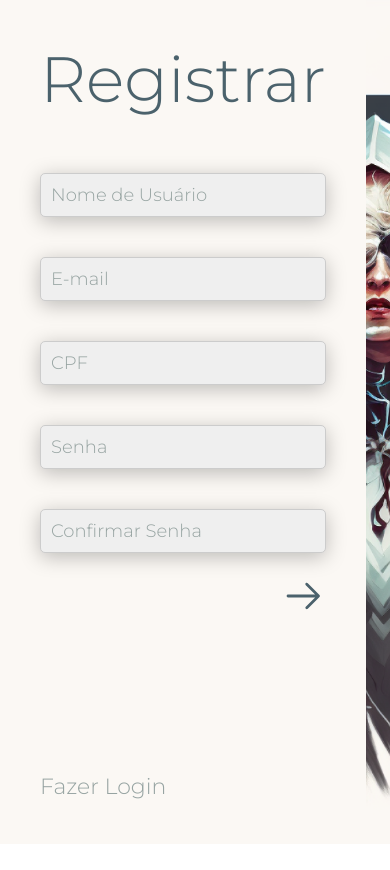
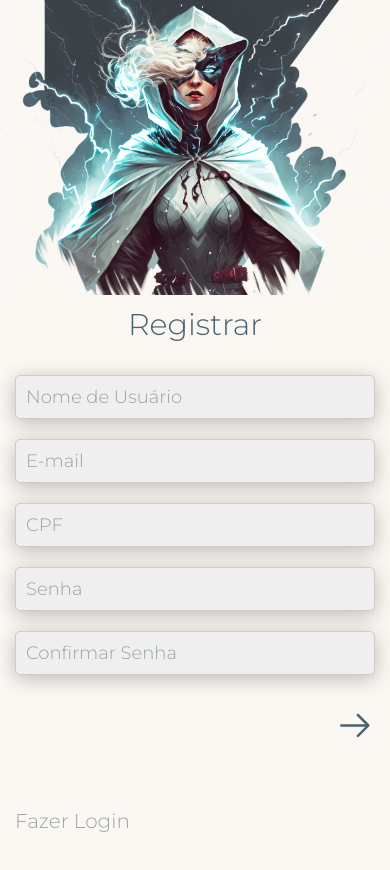
Before and after one commit to luiz-000/TraineeEmakers, a React (Vite) app: page /registrar in a window 390 px wide. Shown: the top 870 px of the page. Before the commit the page ends 848 px from the top, so only its background shows below. Built offline with nearby package versions, Linux system fonts and the light colour scheme.

Commit message:
Importando o componente formulário e deixando a tela de registrar conta responsiva

```diff
--- a/src/pages/Registro/Registrar.css
+++ b/src/pages/Registro/Registrar.css
@@ -1,84 +1,53 @@
-.container{
-    display: flex;
-    height: 100vh;
+.containerRegistrar {
+    width: 100vw;
+    min-height: 100vh;
 
     background-color: #FBF8F4;
 }
 
-.containerRegistrar{
-    flex: 2;
+.containerInternoRegistrar {
     display: flex;
-    flex-direction: column;
-    padding: 40px;
+    flex-direction: row;
+    width: 100%;
+    height: 100%;
 }
 
-.formGroup h1{
-    margin-bottom: 15px;
-    display: flex;
-    justify-content: center;
-    align-items: center;
-    color: #4B626C;
-    font-size: 64px;
-    font-weight: 400;
-    line-height: 78.02px;
+.imagemFundoRegistrar {
+    width: 70vw;
+    height: 100vh;
 }
 
-.formGroup input{
-    width: 100%;
-    padding: 10px;
-    margin-top: 40px;
-    background-color: #EFEFEF;
-    font-size: 18px;
-    border: 1px solid #ccc;
-    border-radius: 5px;
-    box-shadow: 0px 4px 20px 0px #00000040;
-    box-sizing: border-box;
-}
-
-.formGroup input::placeholder{
-    color: #97A4A2;
-    font-weight: 300;
-    font-size: 18px;
-    line-height: 29.26px;
-}
-
-.butonRegistrar{
-    display: flex;
-    justify-content: end;
-    align-items: end;
-    margin-top: 20px;
-}
-
-.butonRegistrar a{
-    text-decoration: none;
-    color: #4B626C;
-    font-size: 45px;
-}
-
-.FazerLoginLink{
-    display: flex;
-    flex-direction: column;
-    margin-top: auto;
-}
-
-.FazerLoginLink a{
-    text-decoration: none;
-    color: #97A4A2;
-    font-size: 22px;
-    font-weight: 500;
-    line-height: 35px;
-}
-
-.FazerLoginLink a:hover{
-    text-decoration: underline;
-}
-
-.containerImagemFundo{
-    flex: 6;
-}
-
-.containerImagemFundo img{
+.imagemFundoRegistrar img {
     width: 100%;
     height: 100%;
     object-fit: cover;
 }
+
+
+@media screen and (max-width: 912px) {
+
+    .containerInternoRegistrar {
+        flex-direction: column-reverse;
+        height: 100%;
+    }
+
+    .imagemFundoRegistrar {
+        width: 100%;
+        height: 50vh;
+
+        margin: auto;
+    }
+
+    .imagemFundoRegistrar img {
+        width: 100%;
+        height: 100%;
+        object-fit: cover;
+    }
+}
+
+@media screen and (max-width: 480px) {
+
+    .imagemFundoRegistrar {
+        height: 35vh;
+    }
+}
--- a/src/pages/Registro/Registrar.jsx
+++ b/src/pages/Registro/Registrar.jsx
@@ -1,69 +1,80 @@
 import React from 'react'
 
-import { Link } from 'react-router-dom';
-import { GoArrowRight } from "react-icons/go";
+import { Link , useNavigate } from 'react-router-dom';
+import Formulários from '../../components/Formulários/Formulários';
 
 import "./Registrar.css";
 
 
 const Registrar = () => {
 
+  const navigate = useNavigate();
+
+  const registrarCampos = [
+    {
+      type: 'text',
+      name: 'usuario',
+      placeholder: 'Nome de Usuário',
+      required: true
+    },
+    {
+      type: 'email',
+      name: 'email',
+      placeholder: 'E-mail',
+      required: true
+    },
+    {
+      type: 'number',
+      name: 'CPF',
+      placeholder: 'CPF',
+      required: true
+    },
+    {
+      type: 'password',
+      name: 'password',
+      placeholder: 'Senha',
+      required: true
+    },
+    {
+      type: 'password',
+      name: 'password',
+      placeholder: 'Confirmar Senha',
+      required: true
+    }
+  ];
+
+  const registrarLinks = [
+    {
+      component: Link,
+      to: '/',
+      text: 'Fazer Login'
+    },
+  ];
+
+  const handleSubmit = (dadosFormulario) => {
+    navigate('/', { state: { userEmail: dadosFormulario.email } });
+  };
+
   return (
-    <div className='container'>
 
-      <div className='containerRegistrar'>
+    <div className='containerRegistrar'>
+      <section className='containerInternoRegistrar'>
 
-        <form className='formGroup'>
-          <h1> Registrar </h1>
+        <Formulários
+          titulo='Registrar'
+          campos={registrarCampos}
+          onSubmit={handleSubmit}
+          links={registrarLinks}
+        />
 
-          <div>
-            <input type='text'
-              placeholder='Nome de Usuário'
-              required>
-            </input>
-
-            <input type='email'
-              placeholder='E-mail'
-              required>
-            </input>
-
-            <input
-              type='number'
-              placeholder='CPF'
-              required>
-            </input>
-
-            <input
-              type='password'
-              placeholder='Senha'
-              required>
-            </input>
-
-            <input
-              type='password'
-              placeholder='Confirmar Senha'
-              required>
-            </input>
-          </div>
-
-        </form>
-
-        <div className='butonRegistrar'>
-            <Link to='/'> <GoArrowRight className='icon'/> </Link>
+        <div className='imagemFundoRegistrar'>
+          <img loading='lazy' src="/src/assets/imagens/image2.png" alt="Imagem de fundo" />
         </div>
 
-        <div className='FazerLoginLink'>
-          <Link to='/'> Fazer Login </Link>
-        </div>
+      </section>
+    </div>
 
-      </div>
-
-      <div className='containerImagemFundo'>
-        <img src='/src/assets/imagens/image2.png'></img>
-      </div>
-
-    </div>
-  )
+  );
 }
 
 export default Registrar
```
